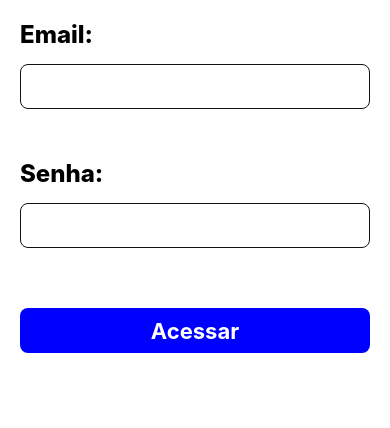
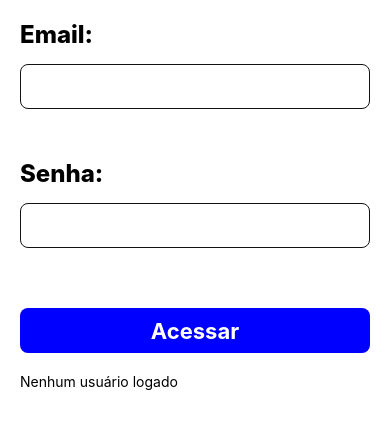
Before and after one commit to felipeamodio/Firebase, a React Native app: screen / in a window 390 px wide. Shown: the top 428 px of the page. Built offline with nearby package versions, Linux system fonts and the light colour scheme.

Commit message:
colocado função de logout

```diff
--- a/App.js
+++ b/App.js
@@ -22,6 +22,12 @@ export default function App() {
     setPassword('');
   }
 
+  async function logout(){
+    await firebase.auth().signOut();
+    setUser('');
+    alert('Deslogado com sucesso')
+  }
+
   return (
     <SafeAreaView style={styles.container}>
       <Text style={styles.texto}>Email:</Text>
@@ -44,6 +50,21 @@ export default function App() {
       </TouchableOpacity>
 
       <Text style={{fontSize: 20, marginTop: 20, textAlign: 'center'}}>{user}</Text>
+
+    {
+      user.length > 0
+      ?
+      (
+        <TouchableOpacity style={[styles.button, {backgroundColor: '#FF0000', marginTop: 50}]} activeOpacity={0.7} onPress={logout}>
+          <Text style={styles.textButton}>Logout</Text>
+        </TouchableOpacity>
+      )
+      :
+      (
+        <Text>Nenhum usuário logado</Text>
+      )
+    }
+
     </SafeAreaView>
   );
 }
```
